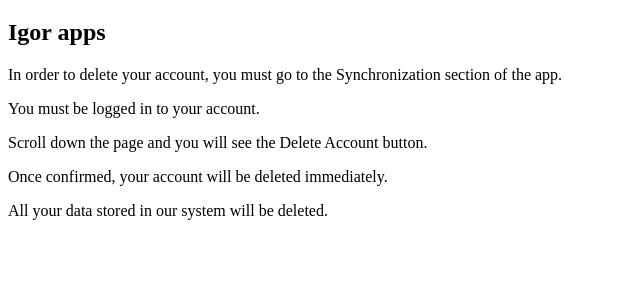
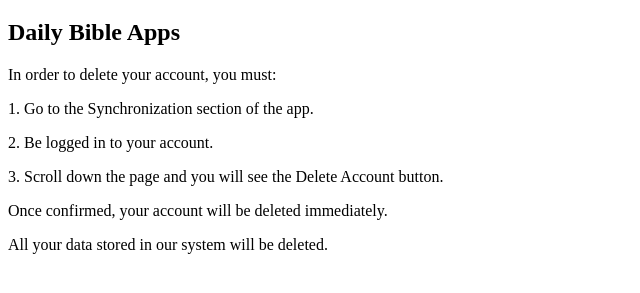
Before and after one commit to igor1986j/apps, a plain HTML site: page index.html in a window 1280 px wide. Shown: the part 61-354 px from the top of the page, without its empty margins (0-640 px from the left). Drawn offline with Linux system fonts and the light colour scheme.

Commit message:
Update index.html

```diff
--- a/index.html
+++ b/index.html
@@ -2,11 +2,12 @@
 <html>
 <body>
 <h1>Account deletion instructions</h1>
-<h2>Igor apps</h2>
-<p>In order to delete your account, you must go to the Synchronization section of the app.</p>
-  <p>You must be logged in to your account.</p>
-  <p>Scroll down the page and you will see the Delete Account button.</p>
+<h2>Daily Bible Apps</h2>
+<p>In order to delete your account, you must:</p>
+  <p>1. Go to the Synchronization section of the app.</p>
+  <p>2. Be logged in to your account.</p>
+  <p>3. Scroll down the page and you will see the Delete Account button.</p>
   <p>Once confirmed, your account will be deleted immediately.</p>
-  <p></p>All your data stored in our system will be deleted.</p>
+  <p>All your data stored in our system will be deleted.</p>
 </body>
 </html>
```
